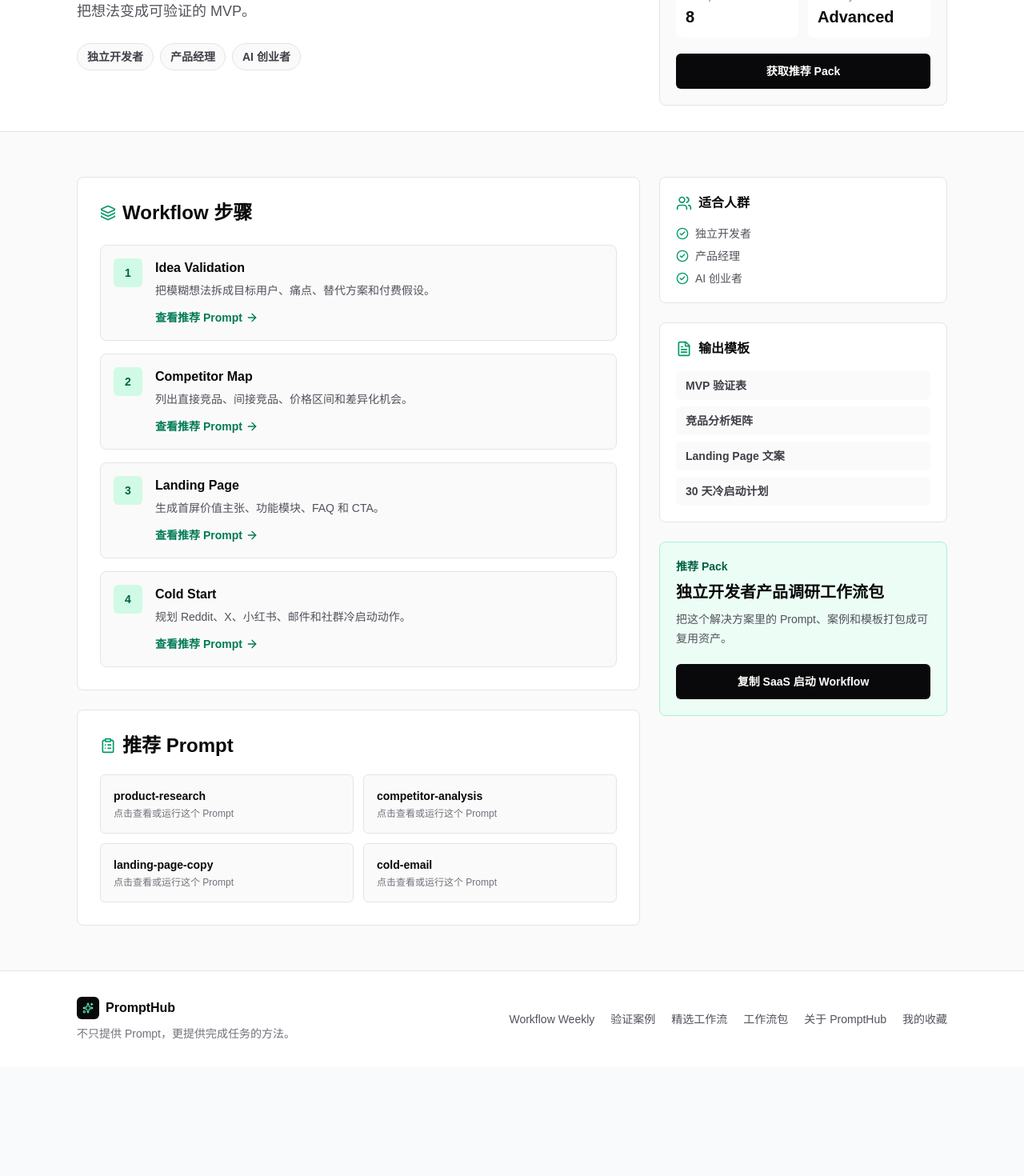
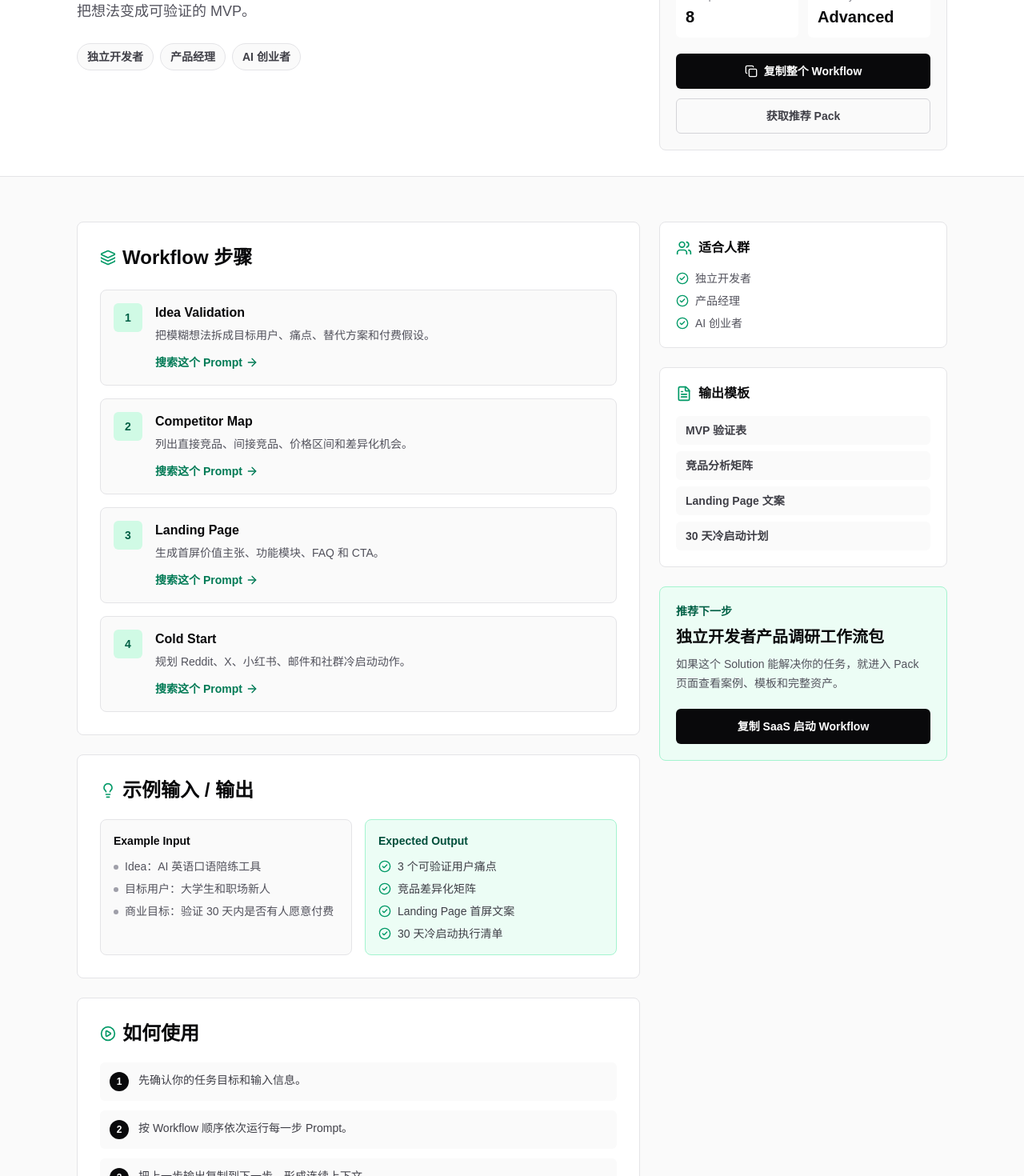
Before and after one commit to lyu20161226-beep/PromptHub, a Next.js app: page /solutions/build-saas in a window 1280 px wide. Shown: the part 300-1770 px from the top of the page at 80% size. Before the commit the page ends 1634 px from the top, so only its background shows below. Built offline with nearby package versions, Linux system fonts and the light colour scheme; no server answers.

Commit message:
enhance solution workflow pages

```diff
--- a/src/app/solutions/[slug]/page.tsx
+++ b/src/app/solutions/[slug]/page.tsx
@@ -1,12 +1,47 @@
 import type { Metadata } from "next";
 import Link from "next/link";
 import { notFound } from "next/navigation";
-import { ArrowLeft, ArrowRight, CheckCircle2, ClipboardList, FileText, Layers3, Users } from "lucide-react";
-import { getSolution, solutions } from "@/data/solutions";
+import { ArrowLeft, ArrowRight, CheckCircle2, ClipboardList, FileText, Layers3, Lightbulb, PlayCircle, Users } from "lucide-react";
+import { SolutionWorkflowCopyButton } from "@/components/SolutionWorkflowCopyButton";
+import { getSolution, solutions, type Solution } from "@/data/solutions";
 
 type SolutionDetailPageProps = {
   params: Promise<{ slug: string }>;
 };
+
+const solutionExamples: Record<string, { input: string[]; output: string[] }> = {
+  "build-saas": {
+    input: ["Idea：AI 英语口语陪练工具", "目标用户：大学生和职场新人", "商业目标：验证 30 天内是否有人愿意付费"],
+    output: ["3 个可验证用户痛点", "竞品差异化矩阵", "Landing Page 首屏文案", "30 天冷启动执行清单"]
+  },
+  "grow-xiaohongshu": {
+    input: ["产品：AI 英语学习 App", "目标用户：大学生", "卖点：便宜、高效、自动生成学习计划"],
+    output: ["5 个爆款标题方向", "一篇可发布的小红书正文", "标签和评论区引导", "发布后复盘指标"]
+  },
+  "launch-product": {
+    input: ["产品：PromptHub", "发布渠道：小红书、X、社群、Product Hunt", "目标：获得首批 100 个真实用户"],
+    output: ["发布定位", "多渠道发布文案", "邮件通知", "发布后数据复盘表"]
+  },
+  "write-seo-content": {
+    input: ["主题：AI 工作流工具", "目标关键词：AI workflow prompts", "目标用户：独立开发者"],
+    output: ["关键词集群", "SEO 文章大纲", "FAQ 模块", "内部链接建议"]
+  },
+  "improve-resume": {
+    input: ["岗位：产品经理", "经历：负责过一个 App 改版", "目标：突出结果和数据"],
+    output: ["JD 能力拆解", "量化简历 bullet", "项目 STAR 故事", "面试高频问题回答"]
+  },
+  "cross-border-ecommerce": {
+    input: ["产品：便携咖啡机", "平台：Amazon", "卖点：便携、快速出咖啡、适合办公室"],
+    output: ["Listing 标题", "五点描述", "A+ Content 模块", "广告文案和 Review 回复"]
+  }
+};
+
+const usageSteps = [
+  "先确认你的任务目标和输入信息。",
+  "按 Workflow 顺序依次运行每一步 Prompt。",
+  "把上一步输出复制到下一步，形成连续上下文。",
+  "最后用输出模板整理成可发布、可交付或可复盘的结果。"
+];
 
 export function generateStaticParams() {
   return solutions.map((solution) => ({ slug: solution.slug }));
@@ -18,14 +53,43 @@
 
   if (!solution) {
     return {
-      title: "Solution Not Found - PromptHub"
+      title: "Solution Not Found - PromptHub",
+      robots: { index: false, follow: false }
     };
   }
 
   return {
     title: `${solution.subtitle} - PromptHub Solution Hub`,
-    description: solution.description
+    description: solution.description,
+    alternates: { canonical: `/solutions/${solution.slug}` }
   };
+}
+
+function buildWorkflowText(solution: Solution) {
+  const example = solutionExamples[solution.slug];
+
+  return [
+    `# ${solution.subtitle}`,
+    "",
+    `目标：${solution.outcome}`,
+    "",
+    "适合人群：",
+    ...solution.audience.map((item) => `- ${item}`),
+    "",
+    "Workflow 步骤：",
+    ...solution.steps.map((step, index) => `${index + 1}. ${step.title}\n   ${step.description}\n   推荐 Prompt：${step.promptId}`),
+    "",
+    "示例输入：",
+    ...(example?.input.map((item) => `- ${item}`) ?? []),
+    "",
+    "预期输出：",
+    ...(example?.output.map((item) => `- ${item}`) ?? []),
+    "",
+    "输出模板：",
+    ...solution.outputTemplates.map((item) => `- ${item}`),
+    "",
+    `推荐 Pack：${solution.recommendedPackTitle}`
+  ].join("\n");
 }
 
 export default async function SolutionDetailPage({ params }: SolutionDetailPageProps) {
@@ -36,6 +100,9 @@
     notFound();
   }
 
+  const example = solutionExamples[solution.slug];
+  const workflowText = buildWorkflowText(solution);
+
   return (
     <main className="bg-zinc-50 text-zinc-950">
       <section className="border-b border-zinc-200 bg-white">
@@ -44,6 +111,7 @@
             <ArrowLeft className="h-4 w-4" aria-hidden="true" />
             返回 Solution Hub
           </Link>
+
           <div className="mt-8 grid gap-8 lg:grid-cols-[1fr_360px] lg:items-start">
             <div>
               <p className="text-sm font-bold uppercase tracking-wide text-emerald-700">{solution.category}</p>
@@ -71,7 +139,10 @@
                   <p className="mt-1 text-xl font-bold">{solution.difficulty}</p>
                 </div>
               </div>
-              <Link className="mt-5 inline-flex min-h-11 w-full items-center justify-center rounded-md bg-zinc-950 px-4 text-sm font-bold text-white hover:bg-emerald-700" href={`/packs/${solution.recommendedPackSlug}`}>
+              <div className="mt-5">
+                <SolutionWorkflowCopyButton text={workflowText} />
+              </div>
+              <Link className="mt-3 inline-flex min-h-11 w-full items-center justify-center rounded-md border border-zinc-300 px-4 text-sm font-bold text-zinc-700 hover:border-emerald-500 hover:text-emerald-700" href={`/packs/${solution.recommendedPackSlug}`}>
                 获取推荐 Pack
               </Link>
             </aside>
@@ -91,19 +162,65 @@
                 {solution.steps.map((step, index) => (
                   <article className="rounded-lg border border-zinc-200 bg-zinc-50 p-4" key={step.title}>
                     <div className="flex gap-4">
-                      <span className="flex h-9 w-9 shrink-0 items-center justify-center rounded-md bg-emerald-100 text-sm font-bold text-emerald-800">
-                        {index + 1}
-                      </span>
+                      <span className="flex h-9 w-9 shrink-0 items-center justify-center rounded-md bg-emerald-100 text-sm font-bold text-emerald-800">{index + 1}</span>
                       <div>
                         <h3 className="font-bold">{step.title}</h3>
                         <p className="mt-1 text-sm leading-6 text-zinc-600">{step.description}</p>
-                        <Link className="mt-3 inline-flex items-center gap-1 text-sm font-bold text-emerald-700 hover:text-emerald-800" href={`/prompts/${step.promptId}`}>
-                          查看推荐 Prompt
+                        <Link className="mt-3 inline-flex items-center gap-1 text-sm font-bold text-emerald-700 hover:text-emerald-800" href={`/search?q=${encodeURIComponent(step.promptId)}`}>
+                          搜索这个 Prompt
                           <ArrowRight className="h-4 w-4" aria-hidden="true" />
                         </Link>
                       </div>
                     </div>
                   </article>
+                ))}
+              </div>
+            </section>
+
+            {example && (
+              <section className="rounded-lg border border-zinc-200 bg-white p-5 sm:p-7">
+                <div className="flex items-center gap-2">
+                  <Lightbulb className="h-5 w-5 text-emerald-600" aria-hidden="true" />
+                  <h2 className="text-2xl font-bold">示例输入 / 输出</h2>
+                </div>
+                <div className="mt-5 grid gap-4 md:grid-cols-2">
+                  <div className="rounded-lg border border-zinc-200 bg-zinc-50 p-4">
+                    <p className="text-sm font-bold text-zinc-950">Example Input</p>
+                    <ul className="mt-3 space-y-2 text-sm text-zinc-600">
+                      {example.input.map((item) => (
+                        <li className="flex gap-2" key={item}>
+                          <span className="mt-2 h-1.5 w-1.5 shrink-0 rounded-full bg-zinc-400" />
+                          <span>{item}</span>
+                        </li>
+                      ))}
+                    </ul>
+                  </div>
+                  <div className="rounded-lg border border-emerald-200 bg-emerald-50 p-4">
+                    <p className="text-sm font-bold text-emerald-900">Expected Output</p>
+                    <ul className="mt-3 space-y-2 text-sm text-zinc-700">
+                      {example.output.map((item) => (
+                        <li className="flex gap-2" key={item}>
+                          <CheckCircle2 className="mt-0.5 h-4 w-4 shrink-0 text-emerald-600" aria-hidden="true" />
+                          <span>{item}</span>
+                        </li>
+                      ))}
+                    </ul>
+                  </div>
+                </div>
+              </section>
+            )}
+
+            <section className="rounded-lg border border-zinc-200 bg-white p-5 sm:p-7">
+              <div className="flex items-center gap-2">
+                <PlayCircle className="h-5 w-5 text-emerald-600" aria-hidden="true" />
+                <h2 className="text-2xl font-bold">如何使用</h2>
+              </div>
+              <div className="mt-5 grid gap-3">
+                {usageSteps.map((item, index) => (
+                  <div className="flex gap-3 rounded-md bg-zinc-50 p-3 text-sm text-zinc-700" key={item}>
+                    <span className="flex h-6 w-6 shrink-0 items-center justify-center rounded-full bg-zinc-950 text-xs font-bold text-white">{index + 1}</span>
+                    <span>{item}</span>
+                  </div>
                 ))}
               </div>
             </section>
@@ -115,9 +232,9 @@
               </div>
               <div className="mt-5 grid gap-3 sm:grid-cols-2">
                 {solution.recommendedPromptIds.map((promptId) => (
-                  <Link className="rounded-md border border-zinc-200 bg-zinc-50 p-4 hover:border-emerald-300 hover:bg-emerald-50" href={`/prompts/${promptId}`} key={promptId}>
+                  <Link className="rounded-md border border-zinc-200 bg-zinc-50 p-4 hover:border-emerald-300 hover:bg-emerald-50" href={`/search?q=${encodeURIComponent(promptId)}`} key={promptId}>
                     <p className="text-sm font-bold text-zinc-950">{promptId}</p>
-                    <p className="mt-1 text-xs text-zinc-500">点击查看或运行这个 Prompt</p>
+                    <p className="mt-1 text-xs text-zinc-500">点击搜索并找到相近的可运行 Prompt</p>
                   </Link>
                 ))}
               </div>
@@ -155,9 +272,9 @@
             </section>
 
             <section className="rounded-lg border border-emerald-200 bg-emerald-50 p-5">
-              <p className="text-sm font-bold text-emerald-800">推荐 Pack</p>
+              <p className="text-sm font-bold text-emerald-800">推荐下一步</p>
               <h2 className="mt-2 text-xl font-bold">{solution.recommendedPackTitle}</h2>
-              <p className="mt-2 text-sm leading-6 text-zinc-600">把这个解决方案里的 Prompt、案例和模板打包成可复用资产。</p>
+              <p className="mt-2 text-sm leading-6 text-zinc-600">如果这个 Solution 能解决你的任务，就进入 Pack 页面查看案例、模板和完整资产。</p>
               <Link className="mt-5 inline-flex min-h-11 w-full items-center justify-center rounded-md bg-zinc-950 px-4 text-sm font-bold text-white hover:bg-emerald-700" href={`/packs/${solution.recommendedPackSlug}`}>
                 {solution.cta}
               </Link>
--- /dev/null
+++ b/src/components/SolutionWorkflowCopyButton.tsx
@@ -0,0 +1,33 @@
+"use client";
+
+import { Check, Copy } from "lucide-react";
+import { useState } from "react";
+
+type SolutionWorkflowCopyButtonProps = {
+  text: string;
+};
+
+export function SolutionWorkflowCopyButton({ text }: SolutionWorkflowCopyButtonProps) {
+  const [copied, setCopied] = useState(false);
+
+  async function handleCopy() {
+    try {
+      await navigator.clipboard.writeText(text);
+      setCopied(true);
+      window.setTimeout(() => setCopied(false), 1800);
+    } catch {
+      setCopied(false);
+    }
+  }
+
+  return (
+    <button
+      className="inline-flex min-h-11 w-full items-center justify-center gap-2 rounded-md bg-zinc-950 px-4 text-sm font-bold text-white transition hover:bg-emerald-700 focus:outline-none focus:ring-2 focus:ring-emerald-500 focus:ring-offset-2"
+      onClick={handleCopy}
+      type="button"
+    >
+      {copied ? <Check className="h-4 w-4" aria-hidden="true" /> : <Copy className="h-4 w-4" aria-hidden="true" />}
+      {copied ? "已复制整个 Workflow" : "复制整个 Workflow"}
+    </button>
+  );
+}
```
